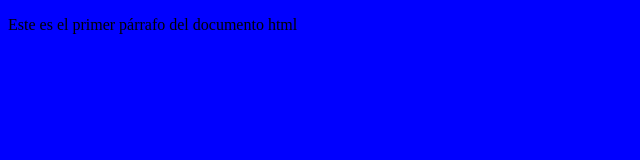
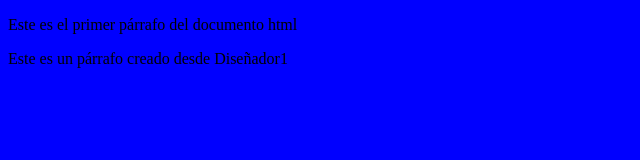
Before and after one commit to ivanroscuenca/PROYECTO-B, a plain HTML site: page index.html in a window 1280 px wide. Shown: the whole page, without its empty margins (0-640 px from the left). Drawn offline with Linux system fonts and the light colour scheme.

Commit message:
Cambios realizados desde Diseñador1

```diff
--- a/index.html
+++ b/index.html
@@ -14,6 +14,8 @@
 
 <body>
     <p>Este es el primer párrafo del documento html</p>
+
+    <p>Este es un párrafo creado desde Diseñador1</p>
 </body>
 
 </html>
```
